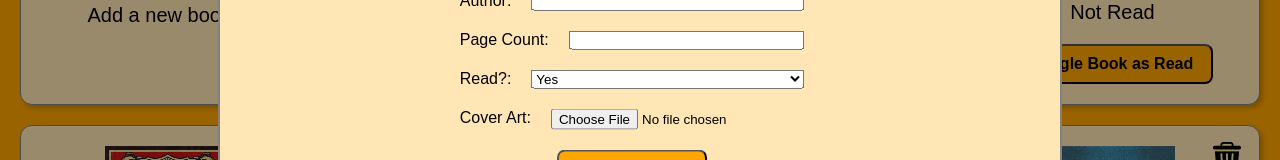
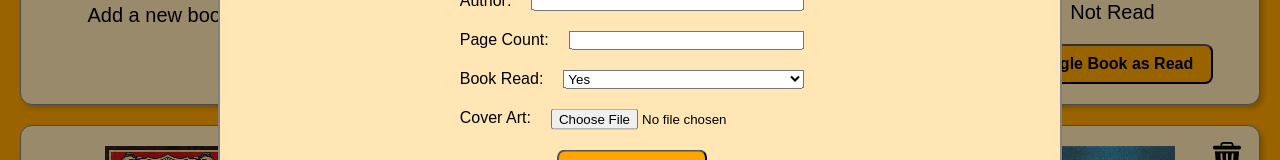
Before and after one commit to ksarson/library, a plain HTML site: page index.html in a window 1280 px wide. Both pictures are taken after a click on the button "Add a new book...". Shown: the part 329-489 px from the top of the page. Drawn offline with Linux system fonts and the light colour scheme.

Commit message:
Changed a label

```diff
--- a/index.html
+++ b/index.html
@@ -40,7 +40,7 @@
                             />
                         </label>
                         <label class="input-label" for="read">
-                            Read?:
+                            Book Read:
                             <select class="input-field" id="read" required>
                                 <option value="true">Yes</option>
                                 <option value="false">No</option>
```
